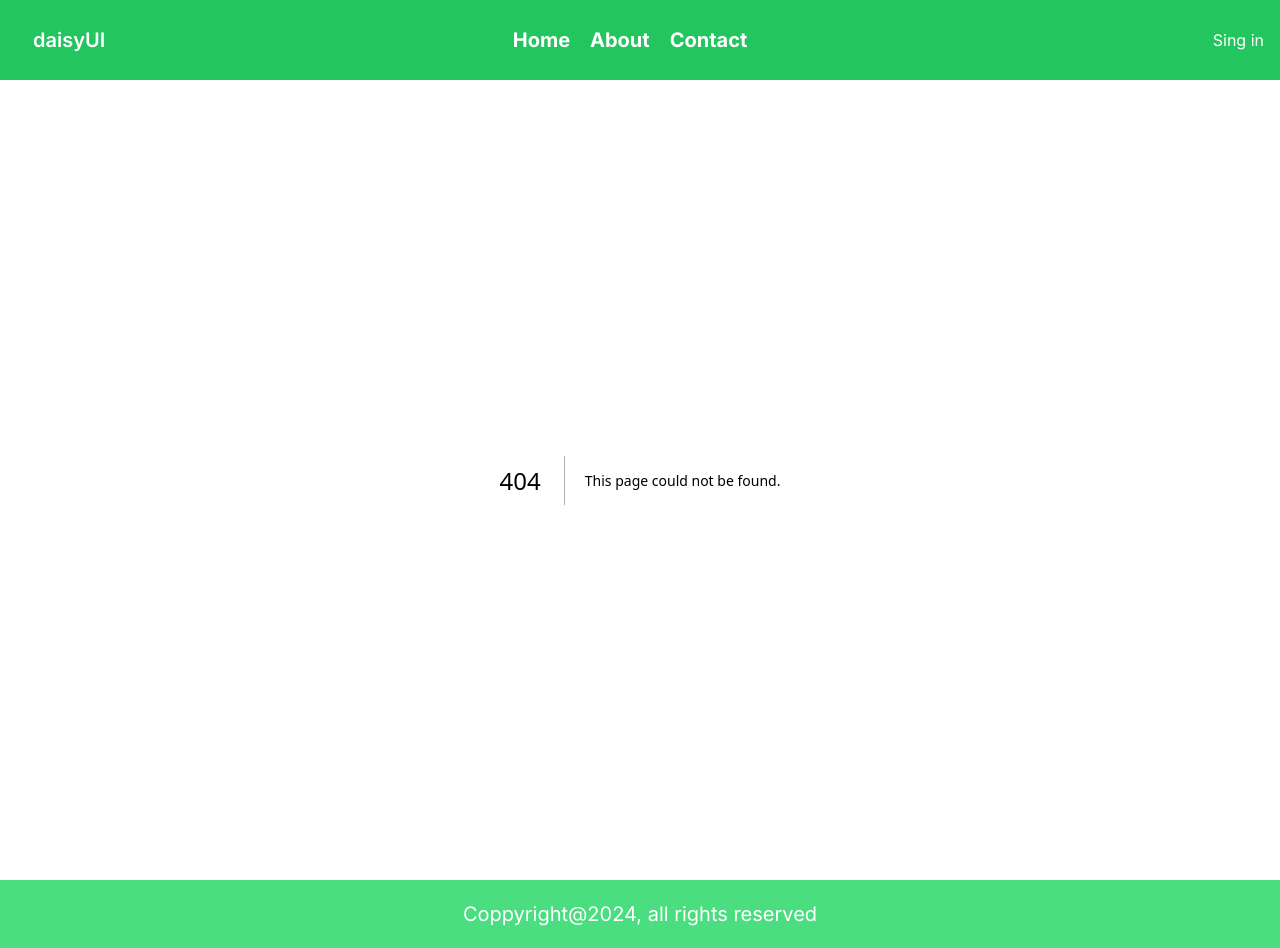
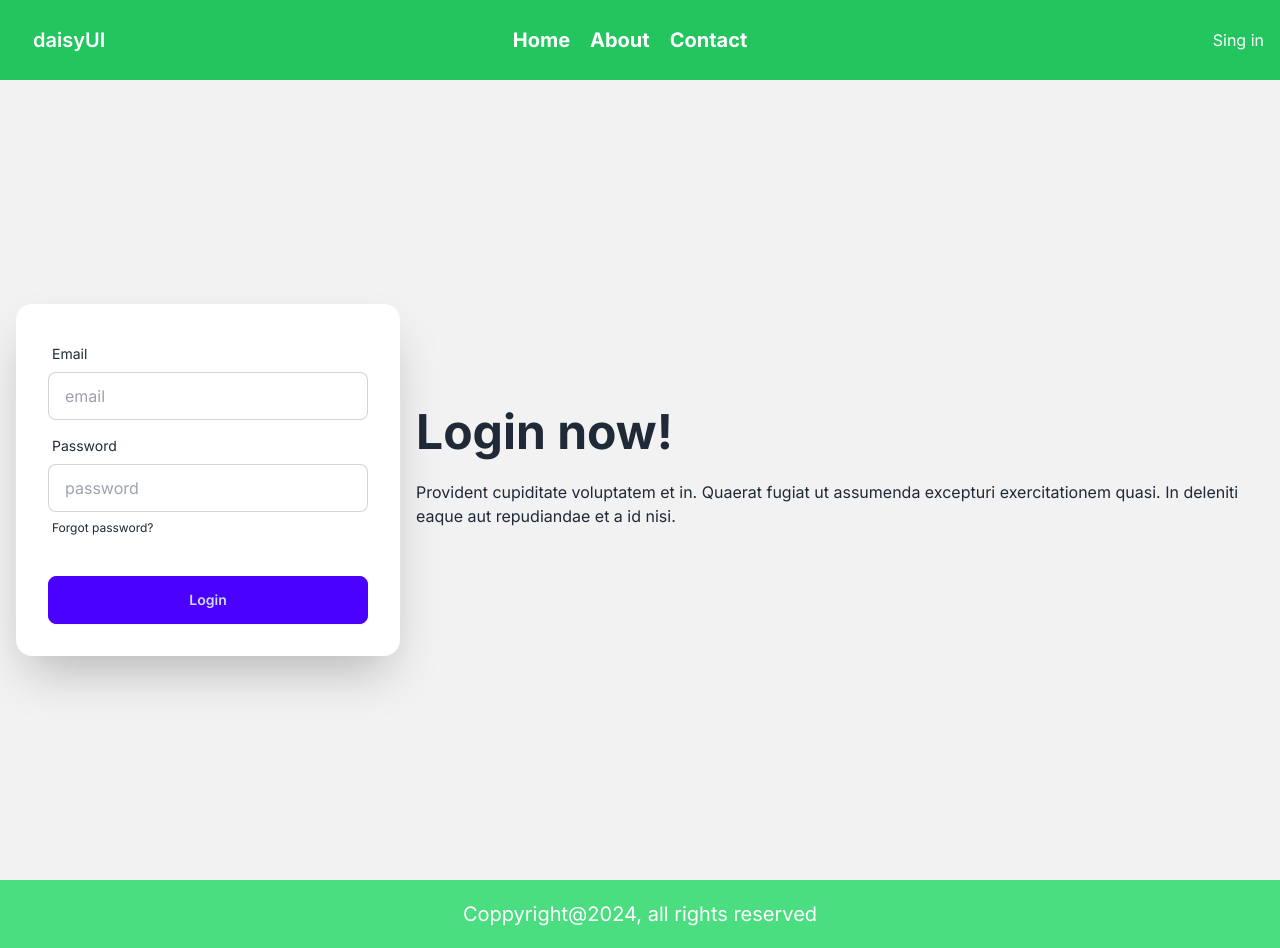
Before and after one commit to AbuRahat889/NextJs-practice, a Next.js app: page /signIn in a window 1280 px wide. Before the commit this address had no page. Built offline with nearby package versions, Linux system fonts and the light colour scheme.

Commit message:
add sign in page

```diff
--- /dev/null
+++ b/src/app/signIn/page.jsx
@@ -0,0 +1,54 @@
+import React from "react";
+
+const SignIn = () => {
+  return (
+    <div className="hero bg-base-200 min-h-screen">
+      <div className="hero-content flex-col lg:flex-row-reverse">
+        <div className="text-center lg:text-left">
+          <h1 className="text-5xl font-bold">Login now!</h1>
+          <p className="py-6">
+            Provident cupiditate voluptatem et in. Quaerat fugiat ut assumenda
+            excepturi exercitationem quasi. In deleniti eaque aut repudiandae et
+            a id nisi.
+          </p>
+        </div>
+        <div className="card bg-base-100 w-full max-w-sm shrink-0 shadow-2xl">
+          <form className="card-body">
+            <div className="form-control">
+              <label className="label">
+                <span className="label-text">Email</span>
+              </label>
+              <input
+                type="email"
+                placeholder="email"
+                className="input input-bordered"
+                required
+              />
+            </div>
+            <div className="form-control">
+              <label className="label">
+                <span className="label-text">Password</span>
+              </label>
+              <input
+                type="password"
+                placeholder="password"
+                className="input input-bordered"
+                required
+              />
+              <label className="label">
+                <a href="#" className="label-text-alt link link-hover">
+                  Forgot password?
+                </a>
+              </label>
+            </div>
+            <div className="form-control mt-6">
+              <button className="btn btn-primary">Login</button>
+            </div>
+          </form>
+        </div>
+      </div>
+    </div>
+  );
+};
+
+export default SignIn;
--- a/src/components/Navabr.jsx
+++ b/src/components/Navabr.jsx
@@ -21,7 +21,7 @@
     },
   ];
   const handeler = () => {
-    router.push("/signin");
+    router.push("/signIn");
   };
   return (
     <div className="navbar bg-green-500 text-white ">
```
